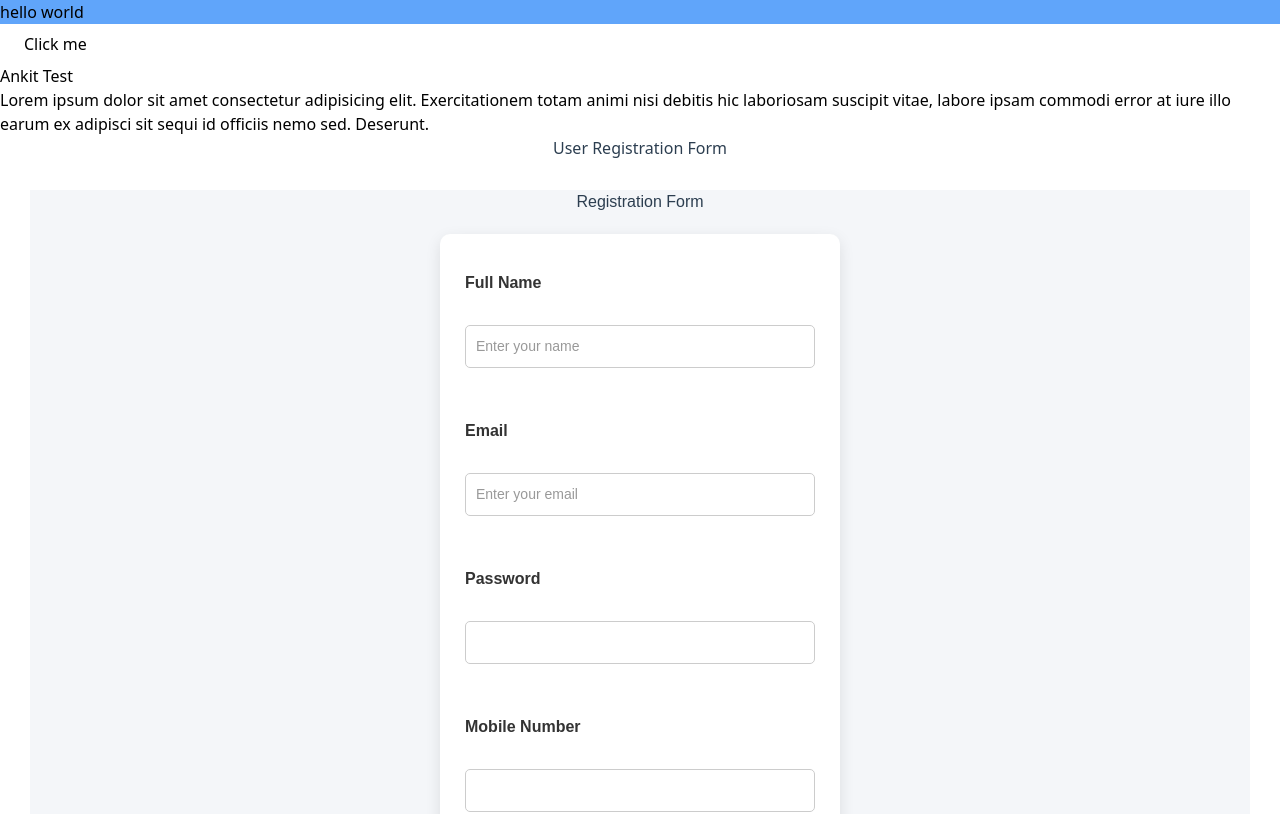
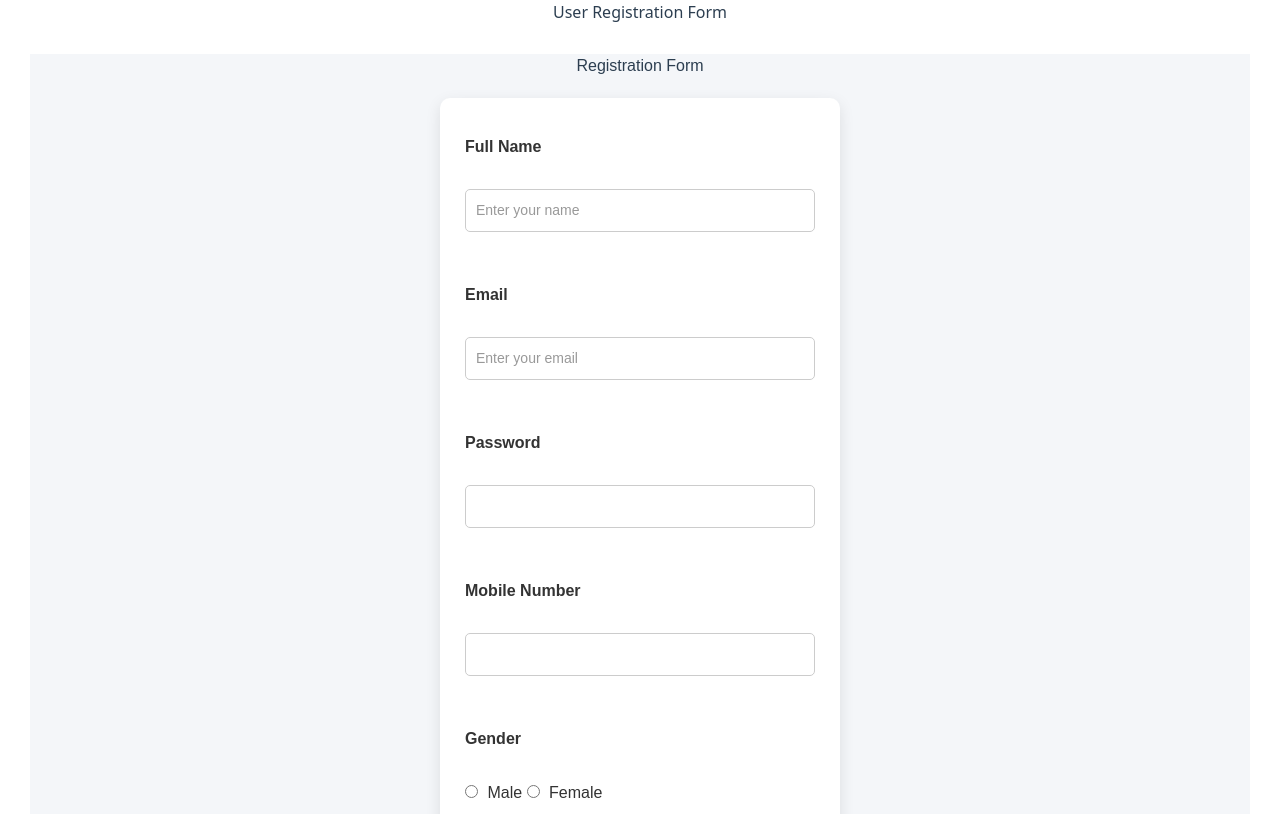
Before and after one commit to NeerajLodhi56/E-Commerce-Mean-stack, an Angular app in the folder webapp/: page / in a window 1280 px wide. Shown: the top 814 px of the page. Built offline with nearby package versions, Linux system fonts and the light colour scheme.

Commit message:
html change

```diff
--- a/webapp/src/app/app.html
+++ b/webapp/src/app/app.html
@@ -1,10 +1,7 @@
-<h1 class="bg-blue-400">hello world</h1>
-<button mat-flat-button color="danger">Click me</button>
-<h2>Ankit Test</h2>
+<h1 class="bg-blue-400"></h1>
 
-<p> Lorem ipsum dolor sit amet consectetur adipisicing elit. Exercitationem totam animi nisi debitis hic laboriosam
-    suscipit vitae, labore ipsam commodi error at iure illo earum ex adipisci sit sequi id officiis nemo sed. Deserunt.
-</p>
+<!-- <button mat-flat-button color="danger">Click me</button> -->
+
 
 <div text-align="center">
 <app-user></app-user>
```
